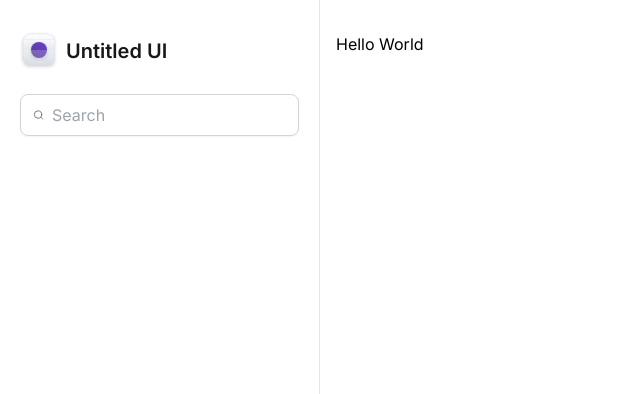
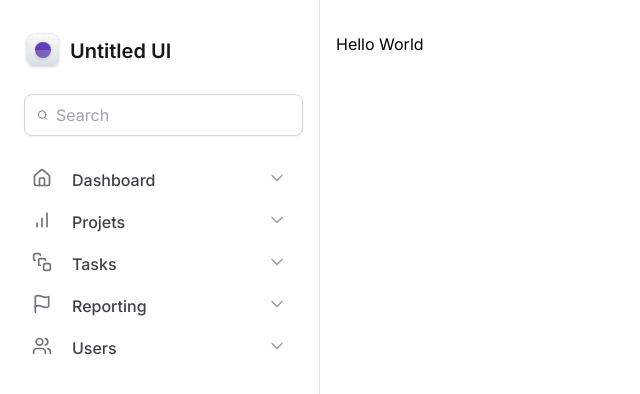
Before and after one commit to Marcelllombm/tailwind-next, a Next.js app: page / in a window 1280 px wide. Shown: the top 394 px of the page, without its empty margins (0-640 px from the left). Built offline with nearby package versions, Linux system fonts and the light colour scheme.

Commit message:
feat:Menu de Navegação

```diff
--- a/src/components/Sidebar/Logo.tsx
+++ b/src/components/Sidebar/Logo.tsx
@@ -1,6 +1,6 @@
 export function Logo() {
   return (
-    <strong className="flex items-center gap-2  text-xl font-semibold text-zinc-900">
+    <strong className="mx-1 flex items-center gap-2  text-xl font-semibold text-zinc-900">
       <svg
         width={38}
         height={38}
--- /dev/null
+++ b/src/components/Sidebar/MainNavigation/NavItem.tsx
@@ -0,0 +1,22 @@
+import { ChevronDown } from 'lucide-react'
+import Link from 'next/link'
+import { ElementType } from 'react'
+
+export interface NavItemProps {
+  title: string
+  icon: ElementType
+}
+export function NavItem({ title, icon: Icon }: NavItemProps) {
+  return (
+    <Link
+      href=""
+      className="group flex item-center gap-5 rounded px-3 py-2 hover:bg-violet-50"
+    >
+      <Icon className="h-5 w-5 text-zinc-500 " />
+      <span className="font-medium text-zinc-700 group-hover:text-violet-500">
+        {title}
+      </span>
+      <ChevronDown className="ml-auto h-5 w-5 text-zinc-400 group-hover:text-violet-400              " />
+    </Link>
+  )
+}
--- /dev/null
+++ b/src/components/Sidebar/MainNavigation/index.tsx
@@ -0,0 +1,14 @@
+import { BarChart, Flag, Home, SquareStack, Users } from 'lucide-react'
+import { NavItem } from './NavItem'
+
+export function MainNavigation() {
+  return (
+    <nav className="space-y-0.5  ">
+      <NavItem title="Dashboard" icon={Home} />
+      <NavItem title="Projets" icon={BarChart} />
+      <NavItem title="Tasks" icon={SquareStack} />
+      <NavItem title="Reporting" icon={Flag} />
+      <NavItem title="Users" icon={Users} />
+    </nav>
+  )
+}
--- a/src/components/Sidebar/index.tsx
+++ b/src/components/Sidebar/index.tsx
@@ -1,19 +1,21 @@
 import { Search } from 'lucide-react'
 
 import { Logo } from './Logo'
+import { MainNavigation } from './MainNavigation'
 
 export function Sidebar() {
   return (
     <aside className="border-r border-zinc-200 px-5 py-8 space-y-6">
       <Logo />
 
-      <div className="flex w-full items-center gap-2 rounded-lg border border-zinc-300 px-3 py-2 shadow-sm">
+      <div className="mx-1 flex w-full items-center gap-2 rounded-lg border border-zinc-300 px-3 py-2 shadow-sm">
         <Search className="w-5 h-5 text-zinc-500" />
         <input
           className="flex-1 border-0 bg-transparent p-0 text-zinc-900  planceholder-zinc-600"
           placeholder="Search"
         />
       </div>
+      <MainNavigation />
     </aside>
   )
 }
```
